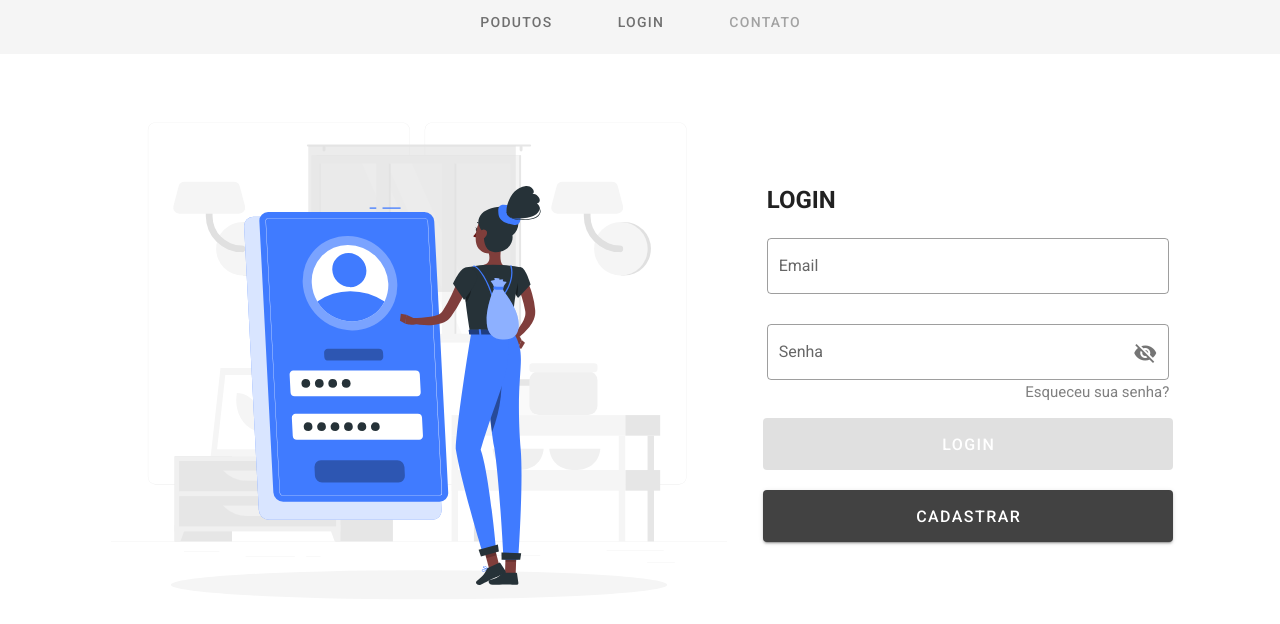
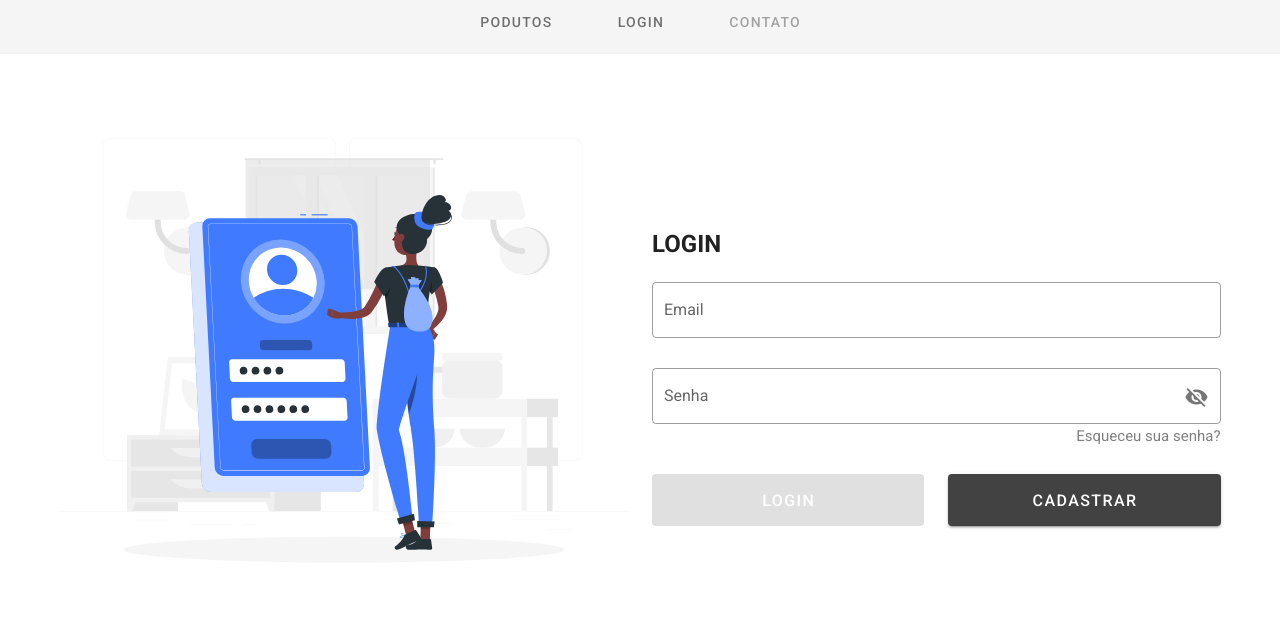
Before and after one commit to JoaoVitorLiberato/cardapio-digital-v1, a Vue app: page /login in a window 1280 px wide. Shown: the top 624 px of the page. Built offline with nearby package versions, Linux system fonts and the light colour scheme; what v-mask would draw is missing.

Commit message:
Realizado ajustes de layout, rotas enviado o usuário de forma dinâmica para page me e para page login caso não autenticado e integrçaõ com google funcional, porém ainda em beta para teste, pois ela dispara uma redundancia de roteamento.

```diff
--- a/src/api/supabase.js
+++ b/src/api/supabase.js
@@ -1,4 +1,5 @@
 import store from "@/plugins/store";
+import router from "@/router";
 import { createClient } from "@supabase/supabase-js";
 
 const supabase = createClient(
@@ -9,6 +10,11 @@ const supabase = createClient(
 supabase.auth.onAuthStateChange((event, session) => {
   localStorage.setItem('auth-user', session?.user.aud )
   store.dispatch("setUser", session?.user || null);
+
+  if("user" in store.state && store.state.user !== null) {
+    router.push({ name: "me" })
+  }
 })
 
+
 export default supabase
--- a/src/components/register-data-user/RegisterDataUser.vue
+++ b/src/components/register-data-user/RegisterDataUser.vue
@@ -23,7 +23,7 @@
           :complete="step > 2"
           step="2"
         >
-          Dados Pessoais
+          Dados da Empresa
         </v-stepper-step>
 
         <v-divider />
@@ -138,6 +138,7 @@
                       />
                     </v-col>
                     <v-col
+                      class="mb-4"
                       cols="12 pa-0"
                     >
                       <v-row
@@ -350,6 +351,7 @@
                       />
                     </v-col>
                     <v-col
+                      class="mb-4"
                       cols="12 pa-0"
                     >
                       <v-row
@@ -410,6 +412,7 @@
                   class="px-3"
                 >
                   <v-col
+                    class="mb-4"
                     cols="12"
                   >
                     <span
@@ -547,6 +550,7 @@ import { validarCPF } from "@/helpers/validateCpf"
       email: v => /.+@.+/.test(v) || 'Este email não é válido.',
       required: value => !!value || 'Obrigatório.',
       min: v => v.length >= 8 || 'A senha deve conter no minimo 8 characters',
+      validateCpf: v => !!v || "CPF inválido!"
     }
 
 
--- a/src/middlewares/UseAuthUser.js
+++ b/src/middlewares/UseAuthUser.js
@@ -1,24 +1,25 @@
 import supabase from "@/api/supabase";
-import store from "@/plugins/store";
 
 
 export default function userAuthUser() {
   const login = async ({ email, password }) => {
-    const { data, error } = await supabase.auth.signInWithPassword({
+    const response = await supabase.auth.signInWithPassword({
       email,
       password,
     });
 
-    if (error) throw error;
+    if (response.error) throw response.error;
 
-    return store.state.user = data.user;
+    return response
   };
 
   const loginWithSocialProvider = async ({ providerName }) => {
     const { data, error } = await supabase.auth.signInWithOAuth({
       provider: providerName,
     });
+
     if (error) throw error;
+
     return data;
   };
 
--- a/src/plugins/store/index.js
+++ b/src/plugins/store/index.js
@@ -2,15 +2,8 @@ import Vue from 'vue'
 import Vuex from 'vuex'
 
 import supabase from '@/api/supabase'
-import userAuthUser from '@/middlewares/UseAuthUser'
-
 
 Vue.use(Vuex)
-
-const {
-login
-
-} = userAuthUser()
 
 export default new Vuex.Store({
   strict: false,
@@ -20,7 +13,8 @@ export default new Vuex.Store({
     isLogged: false,
     allDataUserComplete: null,
     fieldsGlobal: null,
-    msg: ""
+    allRight: false,
+    loading: false,
   },
 
   getters: {
@@ -36,10 +30,13 @@ export default new Vuex.Store({
       return state.allDataUserComplete
     },
 
-
     getGlobalFields(state) {
       return state.fieldsGlobal
-    }
+    },
+
+    getAllRight(state) {
+      return state.allRight
+    },
   },
 
   mutations: {
@@ -54,7 +51,11 @@ export default new Vuex.Store({
 
     setGlobalFilds(state, payload) {
       return state.fieldsGlobal = payload
-    }
+    },
+
+    setAllRight(state, ok) {
+      return state.allRight = ok
+    },
   },
 
   actions: {
@@ -64,8 +65,9 @@ export default new Vuex.Store({
 
     async setAllDataUserComplete({ commit }, payload) {
       const { data, error } = await supabase.auth.updateUser({
-        email: payload.emeil,
+        email: payload.email,
         password: payload.password,
+        phone: payload.telefone,
         data: payload.data
       })
 
@@ -77,11 +79,13 @@ export default new Vuex.Store({
       return commit('setAllDataUser', payload)
     },
 
-    async setSavedDataUserLogin({ commit, dispatch }, payload) {
-      const response = await login(payload)
-      dispatch("setUser", response)
+    setAllRightApi({ commit }, messagem ) {
+      return  commit('setAllRight', messagem)
+    },
+
+    async setSavedDataUserLogin({ commit }, payload) {
       return commit("setGlobalFilds", payload)
-    }
+    },
   }
 
 })
--- a/src/views/public/Contact.vue
+++ b/src/views/public/Contact.vue
@@ -83,7 +83,8 @@
                         type="submit"
                         color="#90CAF9"
                         dark
-                        :large="$vuetify.breakpoint.mdAndUp"
+                        class="mb-4"
+                        x-large
                         :width="$vuetify.breakpoint.xsOnly? '100%' : ''"
                         :disabled="form.nome === '' || form.email === ''  || form.messagem === ''"
                       >
--- a/src/views/public/ForgotPassword.vue
+++ b/src/views/public/ForgotPassword.vue
@@ -51,7 +51,7 @@
                   />
                 </v-col>
                 <v-col
-                v-if="loading"
+                  v-if="loading"
                   cols="12"
                 >
                   <v-alert
--- a/src/views/public/LoginView.vue
+++ b/src/views/public/LoginView.vue
@@ -1,23 +1,25 @@
 <template>
-  <v-container
-    fluid
-    class="pt-0"
+  <v-container>
+    <v-row
+      no-gutters
     >
-    <v-row no-gutters>
-      <v-col cols="12">
+      <v-col
+        cols="12"
+      >
         <v-row
+          justify="center"
           align="center"
-          justify="center"
         >
-          <v-col :cols="$vuetify.breakpoint.smAndDown ? 12 : 6">
+          <v-col
+            :cols="$vuetify.breakpoint.smAndDown ? '12' : '6'"
+          >
             <v-carousel
               cycle
               :height="$vuetify.breakpoint.mdAndUp? 600 : 300"
               hide-delimiter-background
               show-arrows-on-hover
-              interval="4000"
+              interval="5000"
             >
-              <a href="https://storyset.com/online" target="blank">
               <v-carousel-item v-for="(slide, i) in
                 [
                   { src: '/img/carrocel-login/login-1.svg' },
@@ -28,25 +30,30 @@
                 ]"
                 :key="`carrossel-images-login-${i}`"
               >
-                <v-sheet>
-                  <v-row>
+                <a href="https://storyset.com/online" target="blank">
                   <img :src="slide.src" alt="Online illustrations by Storyset">
-                  </v-row>
-                </v-sheet>
+                </a>
               </v-carousel-item>
-              </a>
             </v-carousel>
           </v-col>
           <v-col
-            :cols="$vuetify.breakpoint.smAndDown ? 12 : 4"
-            :class="$vuetify.breakpoint.smAndDown ? 'mt-6' : 'ml-4'"
+            :cols="$vuetify.breakpoint.smAndDown ? '12' : '6'"
+          >
+            <v-form
+              @submit.prevent="handleLogin"
+              class="px-3 my-2"
+            >
+              <v-row>
+                <v-col
+                  cols="12 pa-0"
                 >
                   <h2
                     class="text-uppercase font-weight-bold mb-5"
                     v-text="'Login'"
                   />
-            <v-form
-              @submit.prevent="handleLogin"
+                </v-col>
+                <v-col
+                  cols="12 pa-0"
                 >
                   <v-text-field
                     v-model="form.email"
@@ -55,6 +62,10 @@
                     outlined
                     required
                   />
+                </v-col>
+                <v-col
+                  cols="12 pa-0"
+                >
                   <v-text-field
                     v-model="form.password"
                     :append-icon="show ? 'mdi-eye' : 'mdi-eye-off'"
@@ -73,13 +84,14 @@
                       Esqueceu sua senha?
                     </router-link>
                   </div>
-              <v-row
-                class="px-2"
-                wrap
+                </v-col>
+                <v-col
+                  class="mt-5"
+                  cols="12 pa-0"
                 >
-                <v-flex
-                  xs12
-                  py-5
+                  <v-row>
+                    <v-col
+                      :cols="$vuetify.breakpoint.smAndDown ? '12' : '6'"
                     >
                       <v-btn
                         :disabled="form.email === ''|| form.senha ===''"
@@ -93,25 +105,20 @@
                           indeterminate
                           color="white"
                         />
-
                         <span
                           v-else
                           class="white--text"
                           v-text="'login'"
                         />
-
                       </v-btn>
-
-                </v-flex>
-                <v-flex
-                  xs12
-                  mb-4
+                    </v-col>
+                    <v-col
+                      :cols="$vuetify.breakpoint.smAndDown ? '12' : '6'"
                     >
                       <v-btn
                         width="100%"
                         color="secondary"
                         x-large
-                    py-5
                         @click="() => dialog = true"
                       >
                         <span
@@ -119,7 +126,14 @@
                           v-text="'Cadastrar'"
                         />
                       </v-btn>
-                </v-flex>
+                    </v-col>
+                  </v-row>
+                </v-col>
+              </v-row>
+            </v-form>
+          </v-col>
+        </v-row>
+      </v-col>
       <v-dialog
         v-model="dialog"
         max-width="500"
@@ -150,8 +164,7 @@
             color="primary"
             x-large
             class="my-5"
-                      @click="handleContaGoogle"
-                      disabled
+            @click.prevent="handleContaGoogle"
           >
             <span
               class="white--text"
@@ -160,7 +173,8 @@
           </v-btn>
 
           <v-spacer />
-                      <v-divider></v-divider>
+          <v-divider />
+
           <v-card-actions>
             <v-spacer></v-spacer>
             <v-btn
@@ -172,13 +186,7 @@
             </v-btn>
           </v-card-actions>
         </v-card>
-
       </v-dialog>
-              </v-row>
-            </v-form>
-          </v-col>
-        </v-row>
-      </v-col>
     </v-row>
   </v-container>
 </template>
@@ -187,7 +195,10 @@
   import { Component, Vue } from "vue-property-decorator"
   import { mixins } from "vue-class-component"
   import "@/assets/styles/views/publicViews/login.styl"
-  import supabase from "@/api/supabase"
+  import userAuthUser from "@/middlewares/UseAuthUser"
+
+
+  const { login, loginWithSocialProvider } = userAuthUser()
 
 
   @Component({})
@@ -202,6 +213,7 @@
     show = false
     loading = false
     dialog = false
+    msg = ''
 
     rules = {
       email: v => /.+@.+/.test(v) || 'Este email não é válido.',
@@ -210,39 +222,26 @@
     }
 
     async handleContaGoogle () {
-      const { data, error } = await supabase.auth.signInWithOAuth({
-        provider: "google"
+      this.loading = true
+      await loginWithSocialProvider({
+        providerName: "google",
       })
 
-      if(error) throw error
-
-      if(data) {
-        console.log(data);
-        return;
-      }
+      return this.loading = false
     }
 
     async handleLogin () {
-      try{
       this.loading = true
       const PAYLOAD_DATA = require("@/data/fieldsGlobal/fieldsGlobal.json")
 
       if (this.form) {
         Vue.set(PAYLOAD_DATA, "email", this.form.email)
         Vue.set(PAYLOAD_DATA, "password", this.form.password)
+        this.$store.dispatch("setSavedDataUserLogin", PAYLOAD_DATA)
       }
 
-        this.$store.dispatch("setSavedDataUserLogin", PAYLOAD_DATA)
-
-        setTimeout(() => {
+      await login(PAYLOAD_DATA)
       this.loading = false
-          this.$router.push({ name: 'me' })
-        }, 1500)
-
-      } catch (error) {
-        this.loading = false
-        console.log(error)
-      }
     }
 
   }
```
Lines whose indentation alone changed are shown as unchanged.
